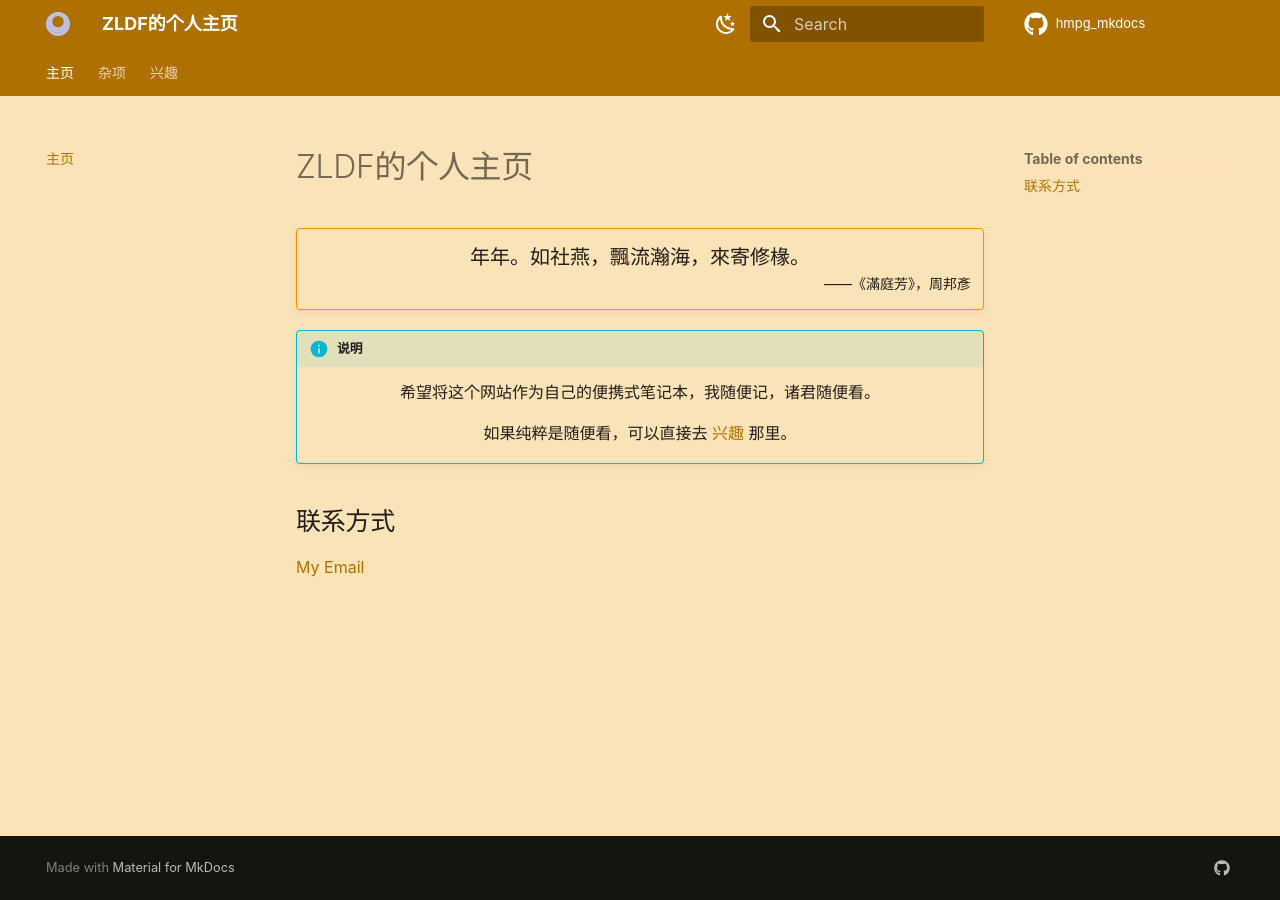
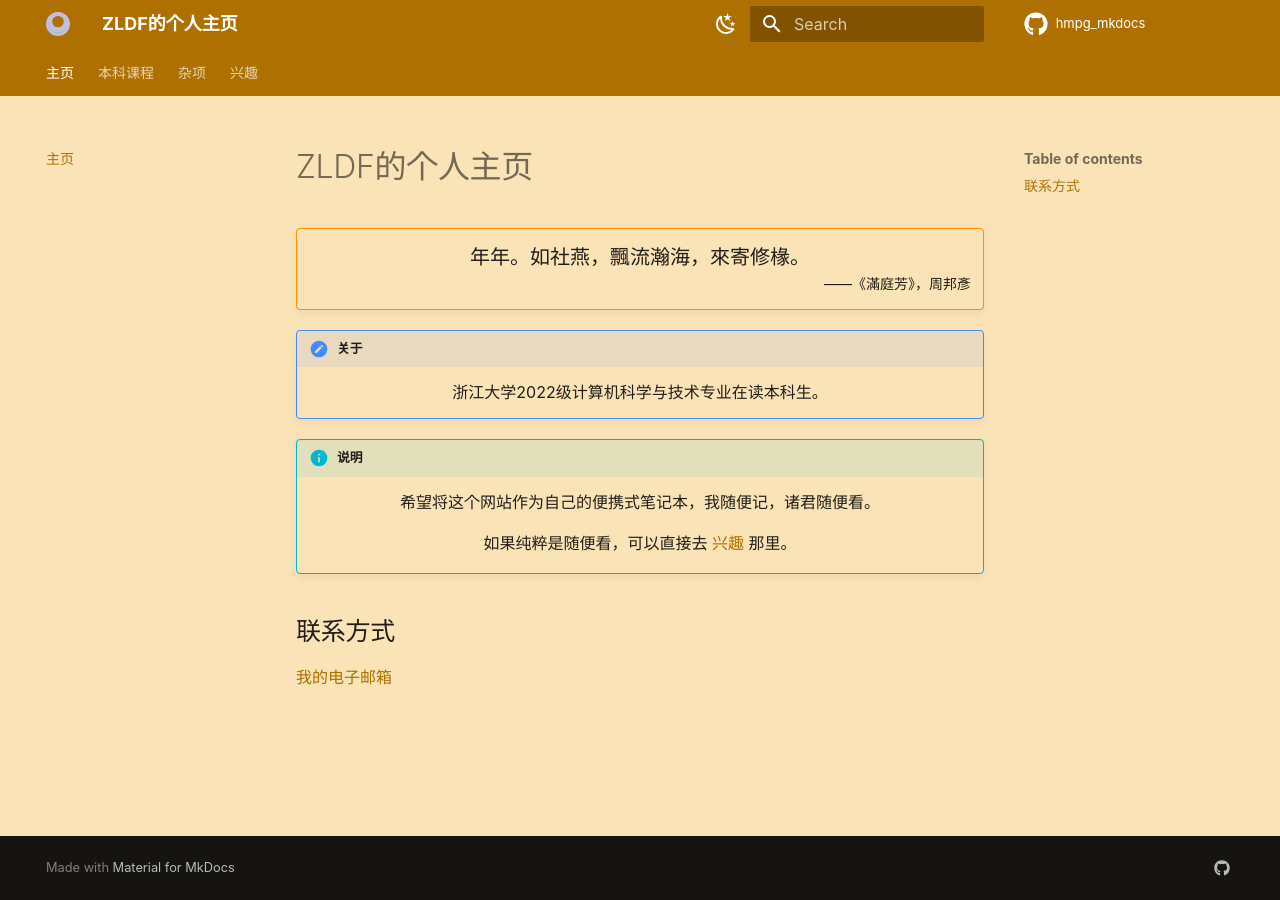
Before and after one commit to ZhengliangDuanfang/hmpg_mkdocs, an MkDocs documentation site: the page built from docs/index.md, in a window 1280 px wide. Built offline with MkDocs 1.6.1 and Material for MkDocs 9.7.7, drawn with Linux system fonts in a browser that asks for light colours; comment, search, counter and statistics services are not loaded.

Commit message:
添加「本科课程」目录并调整组织方式

```diff
--- a/docs/index.md
+++ b/docs/index.md
@@ -5,6 +5,11 @@
     年年。如社燕，飄流瀚海，來寄修椽。
     </div><div style="text-align: right; font-size:14px"  markdown="1">
     ——《滿庭芳》，周邦彥
+    </div>
+
+!!! note "关于"
+    <div style="text-align: center; font-size:16px"  markdown="1">
+    浙江大学2022级计算机科学与技术专业在读本科生。
     </div>
 
 !!! info "说明"
@@ -16,4 +21,4 @@
 
 ## 联系方式
 
-[My Email](mailto: 1843408248@qq.com)
+[我的电子邮箱](mailto: 1843408248@qq.com)
--- a/mkdocs.yml
+++ b/mkdocs.yml
@@ -35,9 +35,11 @@ theme:
 
 nav:
   - 主页: 'index.md'
+  - 本科课程:
+    - 说明: '本科课程/index.md'
+    - ZJU大物实验课程资源目录: '本科课程/phylab-navigator.md'
   - 杂项:
     - 搭建记录: '杂项/building.md'
-    - ZJU大物实验课程资源目录: '杂项/phylab-navigator.md'
     - LaTeX笔记: '杂项/latex.md'
   - 兴趣:
     - 随想与摘抄: '兴趣/opinion.md'
```
Also changed, not shown: docs/本科课程/index.md (added, +5 -0 lines), docs/本科课程/phylab-navigator.md (renamed from docs/杂项/phylab-navigator.md).
